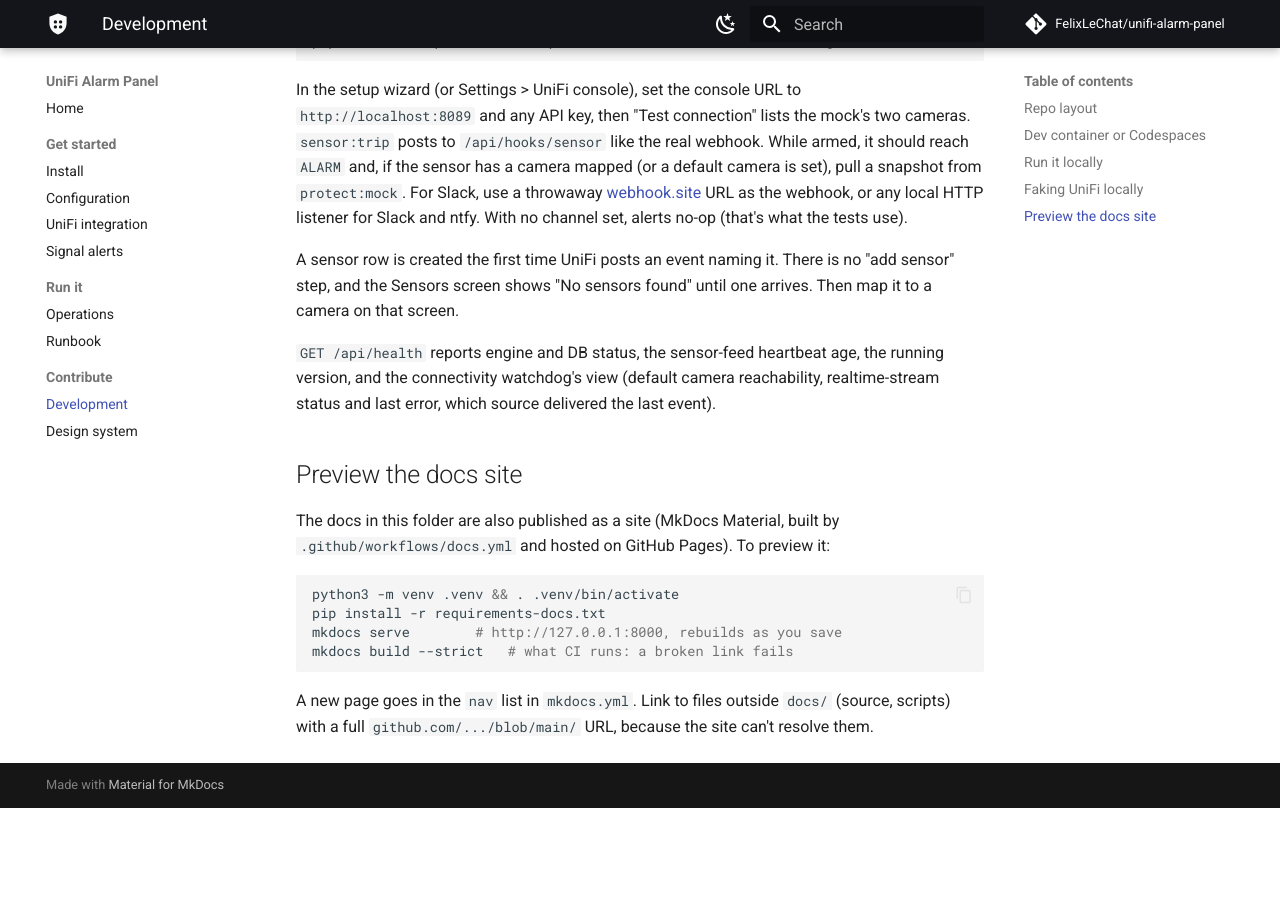
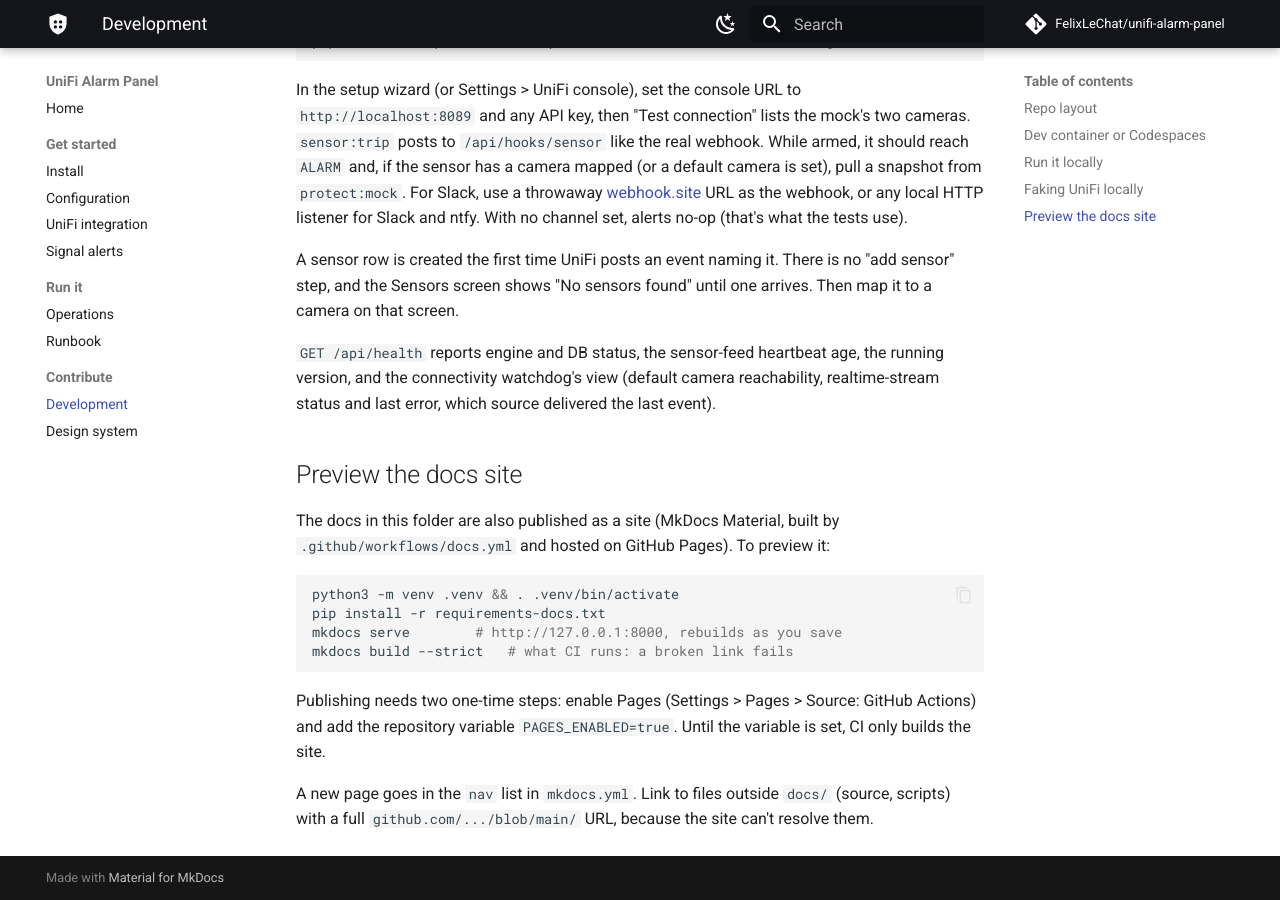
Before and after one commit to FelixLeChat/unifi-alarm-panel, an MkDocs documentation site: the page built from docs/DEVELOPMENT.md, in a window 1280 px wide and 900 px high, scrolled down 2230 px. Built offline with MkDocs 1.6.1 and Material for MkDocs 9.7.7, drawn with Linux system fonts in a browser that asks for light colours; comment, search, counter and statistics services are not loaded; before the commit the page ends 3038 px from its top, so only the background shows below that.

Commit message:
ci: deploy the docs site only once Pages is enabled
The first Docs run on main failed at actions/deploy-pages with a 404, because Pages isn't switched on (and a private repo needs a paid plan), which left main red. The upload and deploy steps now wait for the repository variable PAGES_ENABLED=true; the strict build still runs on every docs change. The two setup steps are in the workflow header and docs/DEVELOPMENT.md.

Co-Authored-By: Claude Opus 5.5 <noreply@anthropic.com>

````diff
--- a/docs/DEVELOPMENT.md
+++ b/docs/DEVELOPMENT.md
@@ -102,4 +102,6 @@ mkdocs serve        # http://127.0.0.1:8000, rebuilds as you save
 mkdocs build --strict   # what CI runs: a broken link fails
 ```
 
+Publishing needs two one-time steps: enable Pages (Settings > Pages > Source: GitHub Actions) and add the repository variable `PAGES_ENABLED=true`. Until the variable is set, CI only builds the site.
+
 A new page goes in the `nav` list in `mkdocs.yml`. Link to files outside `docs/` (source, scripts) with a full `github.com/.../blob/main/` URL, because the site can't resolve them.
````
Also changed, not shown: 1 other file.
